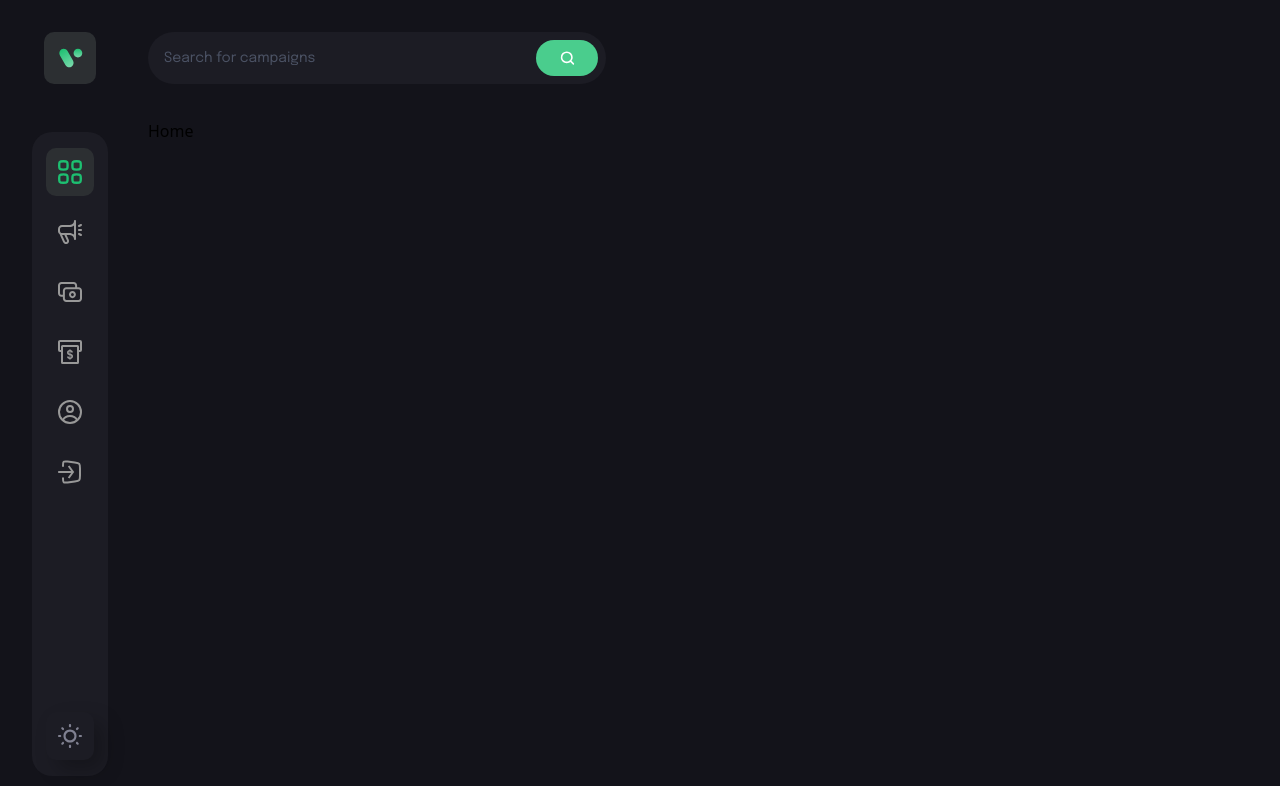
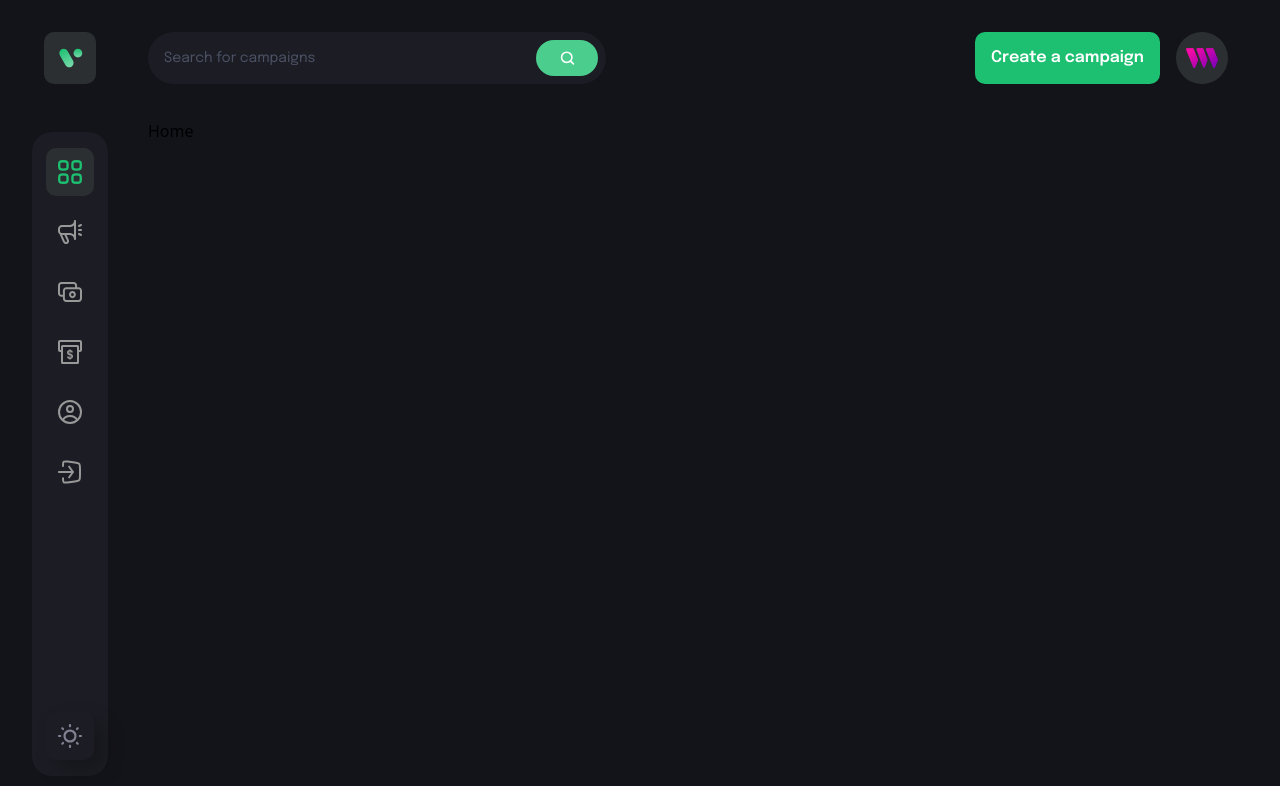
Before and after one commit to Melkibson/crowdfunding-dApp-client, a React (Vite) app: page / in a window 1280 px wide. Shown: the top 786 px of the page. Built offline with nearby package versions, Linux system fonts and the light colour scheme; what @thirdweb-dev/react would draw is missing.

Commit message:
Create navbar for desktop screen

```diff
--- a/src/components/atoms/button/CustomButton.jsx
+++ /dev/null
@@ -1,11 +0,0 @@
-import React from 'react'
-
-const CustomButton = () => {
-    return (
-        <div>
-            CustomButton
-        </div>
-    );
-}
-
-export default CustomButton
--- /dev/null
+++ b/src/components/atoms/button/custom/CustomButton.jsx
@@ -0,0 +1,18 @@
+import React from 'react'
+
+const CustomButton = ({ btnType, title, handleClick, styles}) => {
+    return (
+        <button
+            type={btnType}
+            className={`
+                font-epilogue font-semibold text-[16px] text-[16px] leading-[26px]
+                text-white min-h-[52px] px-4 rounded-[10px]
+                ${styles}`
+            }
+            onClick={handleClick}>
+            {title}
+        </button>
+    );
+}
+
+export default CustomButton
--- /dev/null
+++ b/src/components/atoms/button/custom/index.js
@@ -0,0 +1 @@
+export { default as Button } from './CustomButton'
--- a/src/components/atoms/button/index.js
+++ /dev/null
@@ -1 +0,0 @@
-export { default as CustomButton } from './CustomButton'
--- a/src/components/organisms/Navbar/Navbar.jsx
+++ b/src/components/organisms/Navbar/Navbar.jsx
@@ -1,6 +1,6 @@
 import React, { useState } from 'react'
 import { Link, useNavigate } from "react-router-dom";
-import { CustomButton } from "../../atoms/button";
+import { Button } from "../../atoms/button/custom";
 import { logo, menu, thirdweb } from '../../../assets'
 import { navlinks } from '../../../constants'
 import { SearchBar } from "../../molecules/searchBar";
@@ -10,9 +10,25 @@
     const [isActive, setIsActive] = useState('dashboard');
     const [toggle, setToggle] = useState(false);
 
+    const address = '0xabcdef'
+
     return (
         <div className="flex md:flex-row flex-col-reverse justify-between mb-[35px] gap-6">
             <SearchBar/>
+            <div className="sm:flex hidden flex-row justify-end gap-4">
+                <Button
+                    btnType="button"
+                    title={address ? 'Create a campaign' : 'Connect'}
+                    styles={address ? 'bg-[#1dc071]' : 'bg-[#8c6dfd]'}
+                    handleClick={() => address ? navigate('create-campaign') : 'connect()'}
+                />
+                <Link>
+                    <div className="w-[52px] h-[52px] rounded-full bg-[#2c2f32] flex justify-center items-center cursor-pointer">
+                        <img src={thirdweb} alt="user"
+                             className="w-[60%] h-[60%] object-contain"/>
+                    </div>
+                </Link>
+            </div>
         </div>
     );
 }
```
